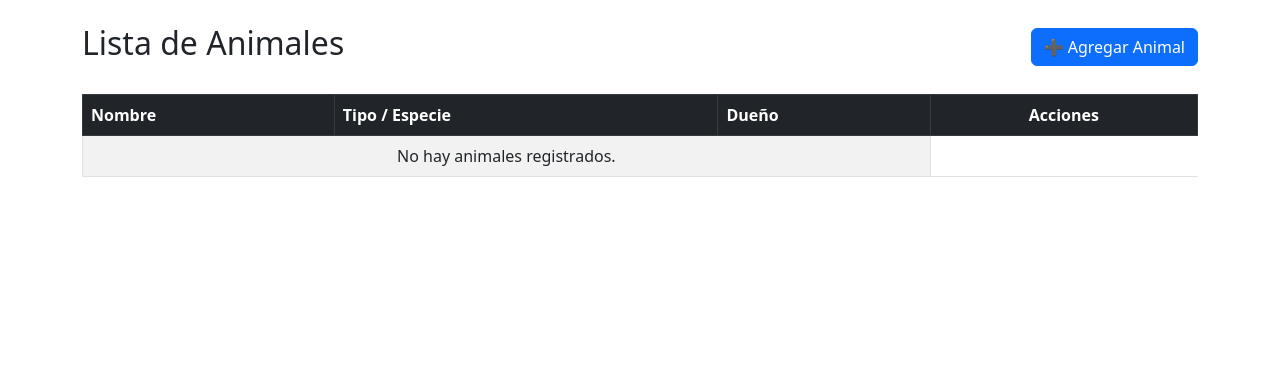
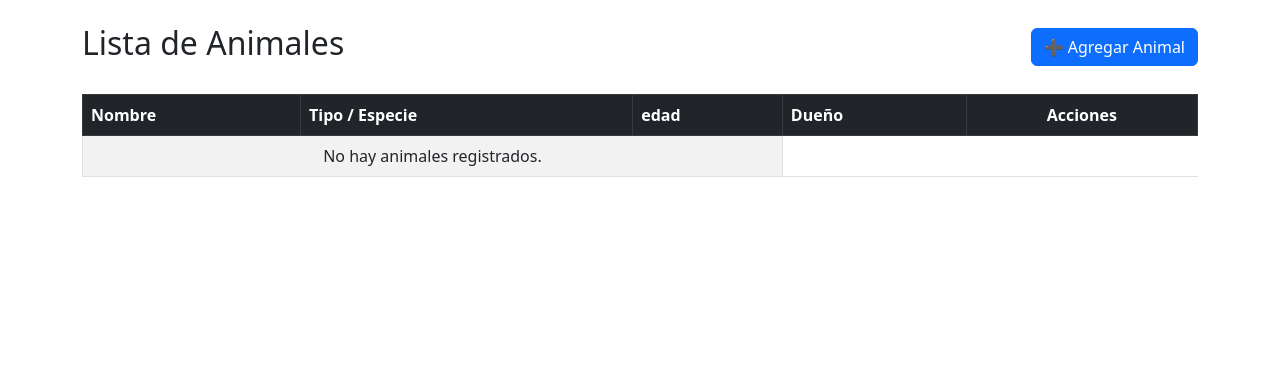
Before and after one commit to demon12700/Java-Noviembre, a Node server app: page /vistas/animales in a window 1280 px wide. Shown: the part 56-431 px from the top of the page. Run offline with Node 20, Linux system fonts and the light colour scheme; data that the repository does not hold is empty; some libraries are stand-ins or nearby versions.

Commit message:
no se veia edad en el listar animal

```diff
--- a/views/animales/listar.pug
+++ b/views/animales/listar.pug
@@ -11,6 +11,7 @@ block content
           tr
             th Nombre
             th Tipo / Especie
+            th edad
             th Dueño
             th.text-center Acciones
         tbody
@@ -18,6 +19,7 @@ block content
             tr
               td= animal.nombre
               td= animal.tipo
+              td= animal.edad
               td= animal.dueño ? animal.dueño.nombre : 'Sin dueño'
               td.text-center
                 a.btn.btn-warning.btn-sm.me-2(href=`/vistas/animales/editar/${animal._id}`) ✏️ Editar
```
